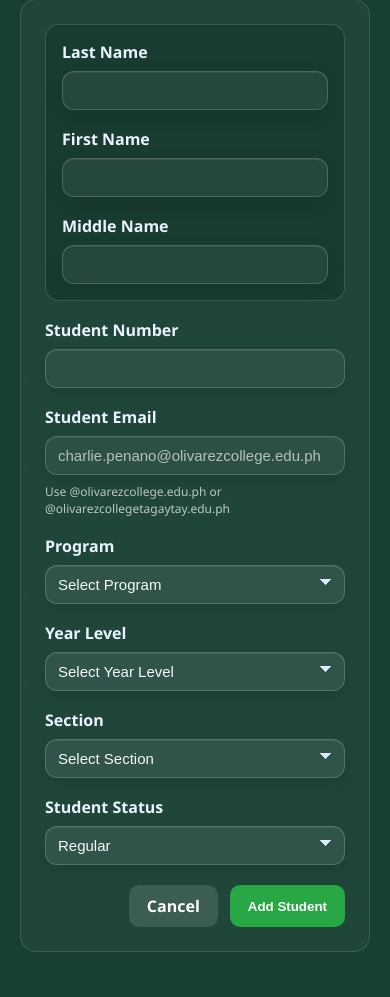
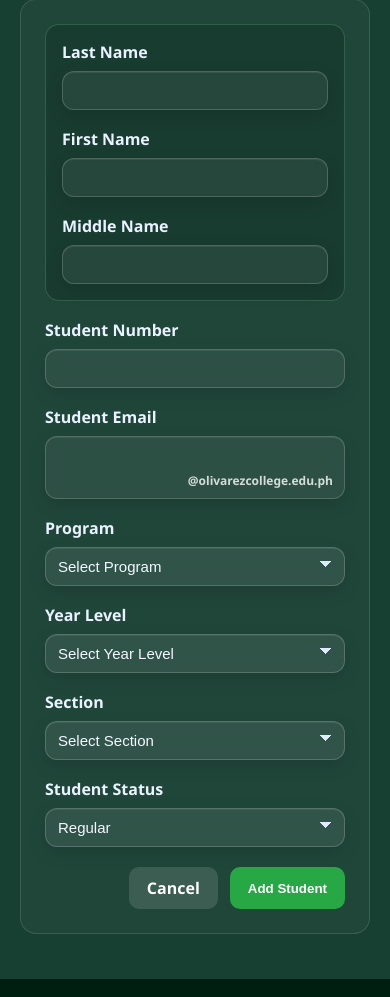
Before and after one commit to francisespiritu-star/octracker, a PHP site: page /admin/registrar/add_student.php in a window 390 px wide. Shown: the part 771-1768 px from the top of the page. Run offline with PHP 8.4, Linux system fonts and the light colour scheme; the visitor is signed in with stand-in values (Sample User, id 1).

Commit message:
Use only @olivarezcollege.edu.ph with fixed email suffix
Co-authored-by: Cursor <cursoragent@cursor.com>

```diff
--- a/admin/includes/student_validation.php
+++ b/admin/includes/student_validation.php
@@ -4,17 +4,7 @@
  * Shared student number / email validation helpers.
  */
 
-const OLIVAREZ_EMAIL_DOMAINS = [
-    'olivarezcollege.edu.ph',
-    'olivarezcollegetagaytay.edu.ph',
-];
-
-function olivarezEmailDomainPattern(): string
-{
-    return '(?:' . implode('|', array_map(static function (string $domain): string {
-        return preg_quote($domain, '/');
-    }, OLIVAREZ_EMAIL_DOMAINS)) . ')';
-}
+const OLIVAREZ_STUDENT_EMAIL_DOMAIN = 'olivarezcollege.edu.ph';
 
 function normalizeStudentEmail(string $email): string
 {
@@ -24,7 +14,7 @@ function normalizeStudentEmail(string $email): string
     }
 
     if (strpos($email, '@') === false) {
-        $email .= '@' . OLIVAREZ_EMAIL_DOMAINS[0];
+        $email .= '@' . OLIVAREZ_STUDENT_EMAIL_DOMAIN;
     }
 
     return $email;
@@ -37,7 +27,7 @@ function isValidOlivarezStudentEmail(string $email): bool
         return false;
     }
 
-    return (bool) preg_match('/@' . olivarezEmailDomainPattern() . '$/i', $email);
+    return (bool) preg_match('/@' . preg_quote(OLIVAREZ_STUDENT_EMAIL_DOMAIN, '/') . '$/i', $email);
 }
 
 function studentNumberExists(PDO $conn, string $studentNumber, ?int $excludeStudentId = null): bool
@@ -102,7 +92,7 @@ function validateStudentNumberAndEmail(
     }
 
     if ($email !== '' && !isValidOlivarezStudentEmail($email)) {
-        return 'Enter a valid Olivarez College email (@olivarezcollege.edu.ph or @olivarezcollegetagaytay.edu.ph).';
+        return 'Enter a valid Olivarez College email (example@olivarezcollege.edu.ph).';
     }
 
     if ($email !== '' && studentEmailExists($conn, $email, $excludeStudentId)) {
--- a/admin/registrar/add_student.php
+++ b/admin/registrar/add_student.php
@@ -264,10 +264,27 @@ if ($_SERVER['REQUEST_METHOD'] === 'POST' && isset($_POST['save_student'])) {
             grid-column: 1 / -1;
         }
 
-        .field-email .email-hint {
-            font-weight: 500;
-            font-size: 12px;
-            color: rgba(255,255,255,.7);
+        .email-input-wrapper {
+            position: relative;
+            width: 100%;
+        }
+
+        .email-input-wrapper input#email_local {
+            width: 100%;
+            box-sizing: border-box;
+            padding-right: 210px;
+        }
+
+        .email-input-wrapper .email-suffix {
+            position: absolute;
+            right: 14px;
+            top: 50%;
+            transform: translateY(-50%);
+            color: rgba(255,255,255,.8);
+            font-size: 14px;
+            font-weight: 600;
+            pointer-events: none;
+            white-space: nowrap;
         }
 
         .field input[type="text"],
@@ -284,6 +301,19 @@ if ($_SERVER['REQUEST_METHOD'] === 'POST' && isset($_POST['save_student'])) {
         @media (max-width: 700px) {
             .name-fields {
                 grid-template-columns: 1fr;
+            }
+
+            .email-input-wrapper input#email_local {
+                padding-right: 12px;
+                padding-bottom: 34px;
+            }
+
+            .email-input-wrapper .email-suffix {
+                right: 12px;
+                top: auto;
+                bottom: 10px;
+                transform: none;
+                font-size: 12px;
             }
         }
 
@@ -420,9 +450,19 @@ if ($_SERVER['REQUEST_METHOD'] === 'POST' && isset($_POST['save_student'])) {
                 </div>
 
                 <div class="field field-email">
-                    <label for="email">Student Email</label>
-                    <input type="email" id="email" name="email" value="<?php echo htmlspecialchars((string) ($_POST['email'] ?? '')); ?>" placeholder="charlie.penano@olivarezcollege.edu.ph" autocomplete="email" required>
-                    <span class="email-hint">Use @olivarezcollege.edu.ph or @olivarezcollegetagaytay.edu.ph</span>
+                    <label for="email_local">Student Email</label>
+                    <?php
+                    $postedEmail = (string) ($_POST['email'] ?? '');
+                    $emailLocalValue = preg_replace('/@olivarezcollege\.edu\.ph$/i', '', $postedEmail) ?? $postedEmail;
+                    if ($emailLocalValue === $postedEmail && strpos($postedEmail, '@') !== false) {
+                        $emailLocalValue = '';
+                    }
+                    ?>
+                    <div class="email-input-wrapper">
+                        <input type="text" id="email_local" name="email_local" value="<?php echo htmlspecialchars($emailLocalValue); ?>" placeholder="" autocomplete="off" required>
+                        <span class="email-suffix">@olivarezcollege.edu.ph</span>
+                    </div>
+                    <input type="hidden" id="email" name="email" value="<?php echo htmlspecialchars($postedEmail); ?>">
                 </div>
 
                 <div class="field">
@@ -472,5 +512,25 @@ if ($_SERVER['REQUEST_METHOD'] === 'POST' && isset($_POST['save_student'])) {
         </form>
     </div>
 </div>
+<script>
+    (function() {
+        var localInput = document.getElementById('email_local');
+        var hiddenEmail = document.getElementById('email');
+        var domain = '@olivarezcollege.edu.ph';
+
+        function syncEmail() {
+            var localValue = localInput.value.trim();
+            if (localValue.indexOf('@') !== -1) {
+                hiddenEmail.value = localValue;
+            } else {
+                hiddenEmail.value = localValue ? localValue + domain : '';
+            }
+        }
+
+        localInput.addEventListener('input', syncEmail);
+        localInput.addEventListener('blur', syncEmail);
+        syncEmail();
+    })();
+</script>
 </body>
 </html>
--- a/admin/registrar/student_profile.php
+++ b/admin/registrar/student_profile.php
@@ -377,8 +377,8 @@ $shsProgramOptions = ['ASSH', 'BAE', 'STEM', 'ICT', 'HT'];
                         </div>
                         <div>
                             <label style="display:block; margin-bottom:6px; font-weight:600;">Email</label>
-                            <input type="email" name="email" value="<?php echo htmlspecialchars($student['email'] ?? ''); ?>" placeholder="name@olivarezcollegetagaytay.edu.ph" style="width:100%; padding:10px 12px; border-radius:10px; border:1px solid rgba(255,255,255,.2); background:rgba(255,255,255,.08); color:#fff;">
-                            <small style="opacity:.8;">Use @olivarezcollege.edu.ph or @olivarezcollegetagaytay.edu.ph</small>
+                            <input type="email" name="email" value="<?php echo htmlspecialchars($student['email'] ?? ''); ?>" placeholder="name@olivarezcollege.edu.ph" style="width:100%; padding:10px 12px; border-radius:10px; border:1px solid rgba(255,255,255,.2); background:rgba(255,255,255,.08); color:#fff;">
+                            <small style="opacity:.8;">Must end with @olivarezcollege.edu.ph</small>
                         </div>
                         <div>
                             <label style="display:block; margin-bottom:6px; font-weight:600;">Program</label>
--- a/admin/student_profile.php
+++ b/admin/student_profile.php
@@ -346,8 +346,8 @@ if ($_SERVER['REQUEST_METHOD'] === 'POST' && isset($_POST['save_student']) && $s
                         </div>
                         <div>
                             <label style="display:block; margin-bottom:6px; font-weight:600;">Email</label>
-                            <input type="email" name="email" value="<?php echo htmlspecialchars($student['email'] ?? ''); ?>" placeholder="name@olivarezcollegetagaytay.edu.ph" style="width:100%; padding:10px 12px; border-radius:10px; border:1px solid rgba(255,255,255,.2); background:rgba(255,255,255,.08); color:#fff;">
-                            <small style="opacity:.8;">Use @olivarezcollege.edu.ph or @olivarezcollegetagaytay.edu.ph</small>
+                            <input type="email" name="email" value="<?php echo htmlspecialchars($student['email'] ?? ''); ?>" placeholder="name@olivarezcollege.edu.ph" style="width:100%; padding:10px 12px; border-radius:10px; border:1px solid rgba(255,255,255,.2); background:rgba(255,255,255,.08); color:#fff;">
+                            <small style="opacity:.8;">Must end with @olivarezcollege.edu.ph</small>
                         </div>
                         <div>
                             <label style="display:block; margin-bottom:6px; font-weight:600;">Program</label>
```
